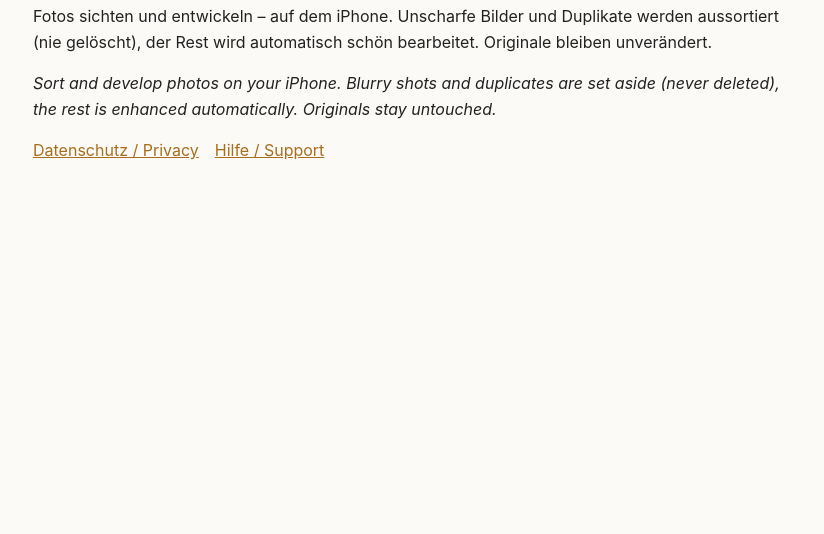
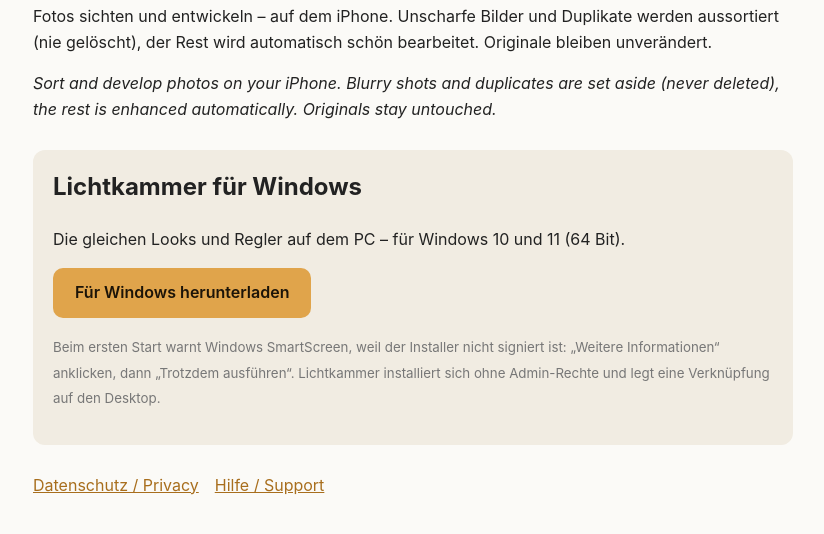
Before and after one commit to warscher80/lichtkammer-site, a plain HTML site: page index.html in a window 1280 px wide. Shown: the part 122-656 px from the top of the page, without its empty margins (227-1051 px from the left). Drawn offline with Linux system fonts and the light colour scheme.

Commit message:
Download-Button für Lichtkammer für Windows

```diff
--- a/index.html
+++ b/index.html
@@ -2,5 +2,11 @@
 <h1>Lichtkammer</h1>
 <p>Fotos sichten und entwickeln – auf dem iPhone. Unscharfe Bilder und Duplikate werden aussortiert (nie gelöscht), der Rest wird automatisch schön bearbeitet. Originale bleiben unverändert.</p>
 <p><em>Sort and develop photos on your iPhone. Blurry shots and duplicates are set aside (never deleted), the rest is enhanced automatically. Originals stay untouched.</em></p>
+<section class="download">
+<h2>Lichtkammer für Windows</h2>
+<p>Die gleichen Looks und Regler auf dem PC – für Windows 10 und 11 (64 Bit).</p>
+<p><a class="btn" href="https://github.com/warscher80/lichtkammer-windows/releases/latest/download/Lichtkammer-Setup.exe">Für Windows herunterladen</a></p>
+<p><small>Beim ersten Start warnt Windows SmartScreen, weil der Installer nicht signiert ist: „Weitere Informationen“ anklicken, dann „Trotzdem ausführen“. Lichtkammer installiert sich ohne Admin-Rechte und legt eine Verknüpfung auf den Desktop.</small></p>
+</section>
 <nav><a href="privacy.html">Datenschutz / Privacy</a><a href="support.html">Hilfe / Support</a></nav>
 </body></html>
--- a/style.css
+++ b/style.css
@@ -1,3 +1,4 @@
 body{font-family:-apple-system,BlinkMacSystemFont,"Segoe UI",Roboto,sans-serif;max-width:760px;margin:0 auto;padding:32px 20px;line-height:1.6;color:#222;background:#fbfaf7}
 h1{font-family:Georgia,serif;font-style:italic;font-weight:500}h2{margin-top:2em}a{color:#a86e1d}
 nav a{margin-right:16px}.lang{padding:12px 16px;background:#f1ece2;border-radius:10px}small{color:#777}
+.download{margin:28px 0;padding:18px 20px;background:#f1ece2;border-radius:12px}.download h2{margin-top:0}.btn{display:inline-block;padding:12px 22px;background:#e0a44b;color:#1c1408;border-radius:10px;text-decoration:none;font-weight:600}.btn:hover{filter:brightness(1.07)}
```
